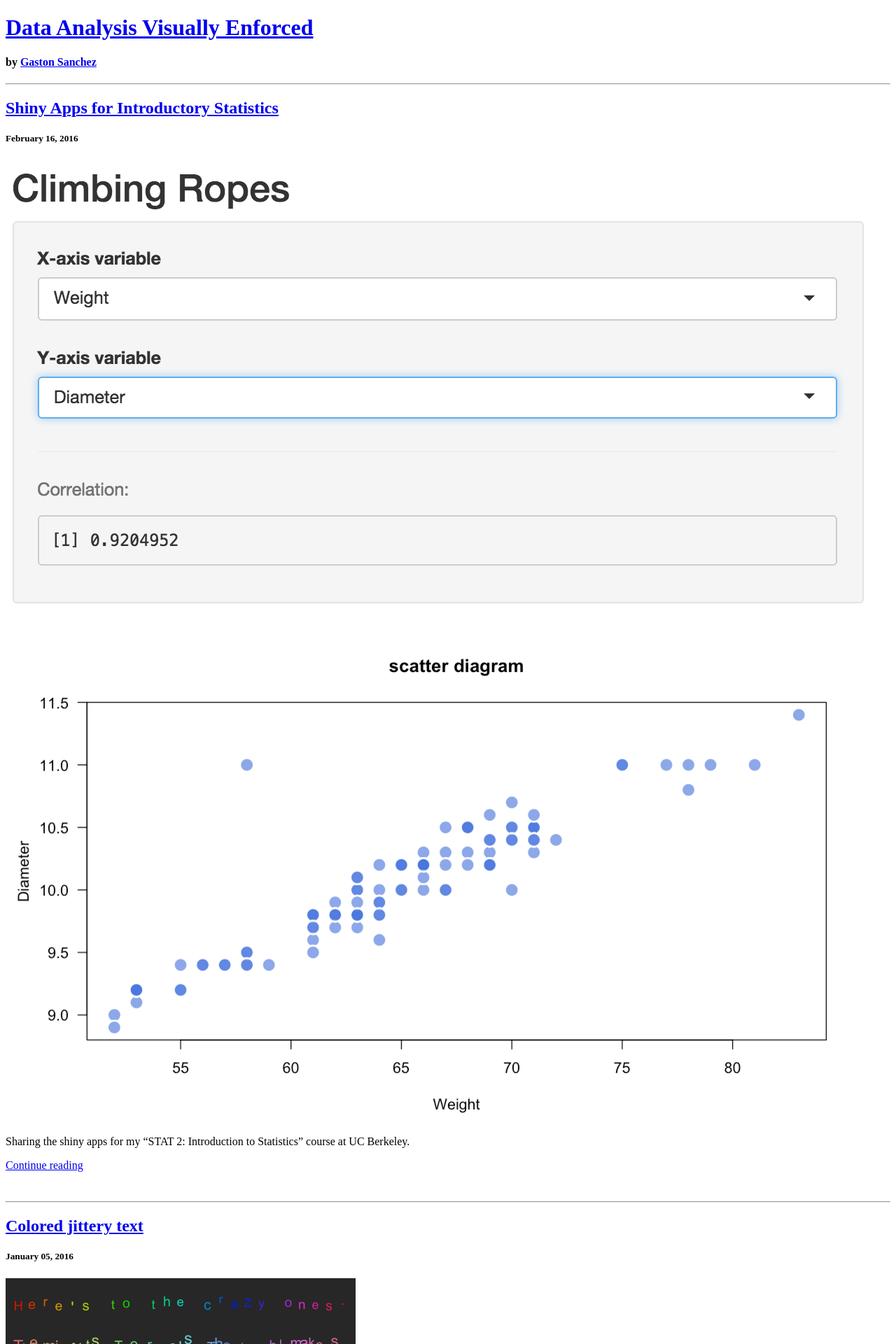
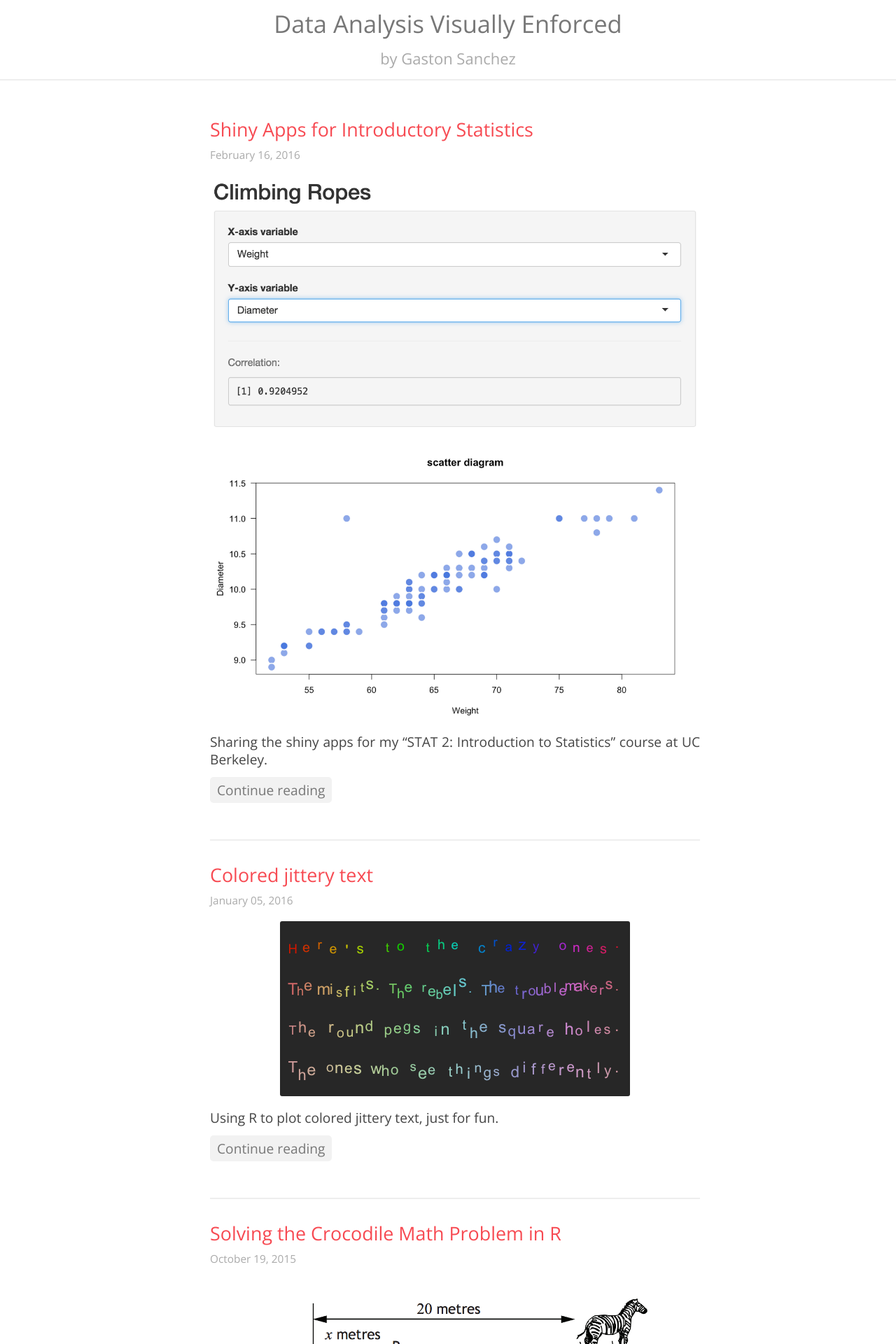
Before and after one commit to gastonstat/visually-enforced, a Jekyll site: the page built from index.html, in a window 1280 px wide. Shown: the top 1920 px of the page at 70% size. Built offline with Jekyll 4.4.1, drawn with Linux system fonts in a browser that asks for light colours.

Commit message:
layouts: add missing / to css path

```diff
--- a/_layouts/default.html
+++ b/_layouts/default.html
@@ -14,7 +14,7 @@
 		<link href="http://fonts.googleapis.com/css?family=Open+Sans:300italic,300,400,600" rel="stylesheet" type="text/css">
 		<link href='http://fonts.googleapis.com/css?family=Vollkorn' rel='stylesheet' type='text/css'>
         <!-- Custom CSS -->
-        <link rel="stylesheet" href="{{ site.baseurl }}css/main.css" type="text/css" media="screen, projection" />
+        <link rel="stylesheet" href="{{ site.baseurl }}/css/main.css" type="text/css" media="screen, projection" />
 	</head>
 	<body>
 
```
